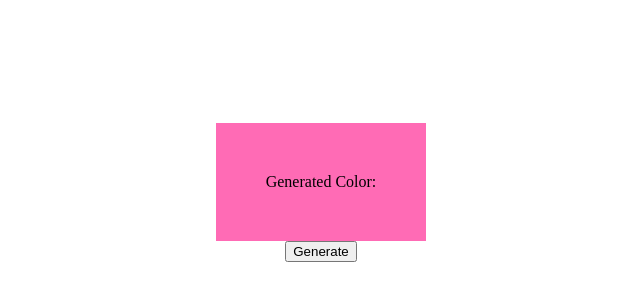
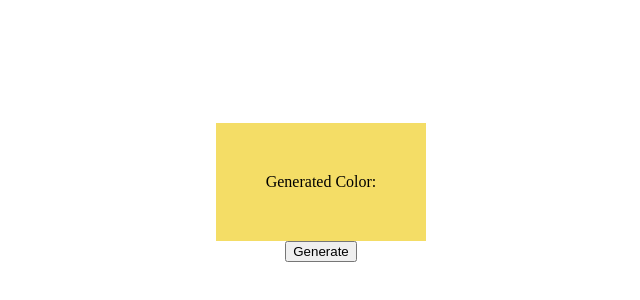
Before and after one commit to bdefner/react-random-color-generator, a React (Create React App) app: page / in a window 1280 px wide. Shown: the part 216-516 px from the top of the page, without its empty margins (327-967 px from the left). Built offline with nearby package versions, Linux system fonts and the light colour scheme.

Commit message:
Import libraries

```diff
--- a/package.json
+++ b/package.json
@@ -6,6 +6,7 @@
     "@testing-library/jest-dom": "^5.16.5",
     "@testing-library/react": "^13.4.0",
     "@testing-library/user-event": "^13.5.0",
+    "randomcolor": "^0.6.2",
     "react": "^18.2.0",
     "react-dom": "^18.2.0",
     "react-scripts": "5.0.1",
--- a/src/App.js
+++ b/src/App.js
@@ -1,4 +1,9 @@
+import currentColor from 'randomcolor';
+import { useState } from 'react';
+
 function App() {
+  const [randomColor, setRandomColor] = useState(currentColor.randomColor());
+  console.log(randomColor);
   return (
     <div
       style={{
@@ -13,7 +18,7 @@ function App() {
       <div
         style={{
           padding: '50px',
-          backgroundColor: '#ff6bb5',
+          backgroundColor: randomColor,
           display: 'flex',
           flexDirection: 'column',
           justifyContent: 'center',
```
Also changed, not shown: 1 other file (tests, documents, lock files or other folders).
